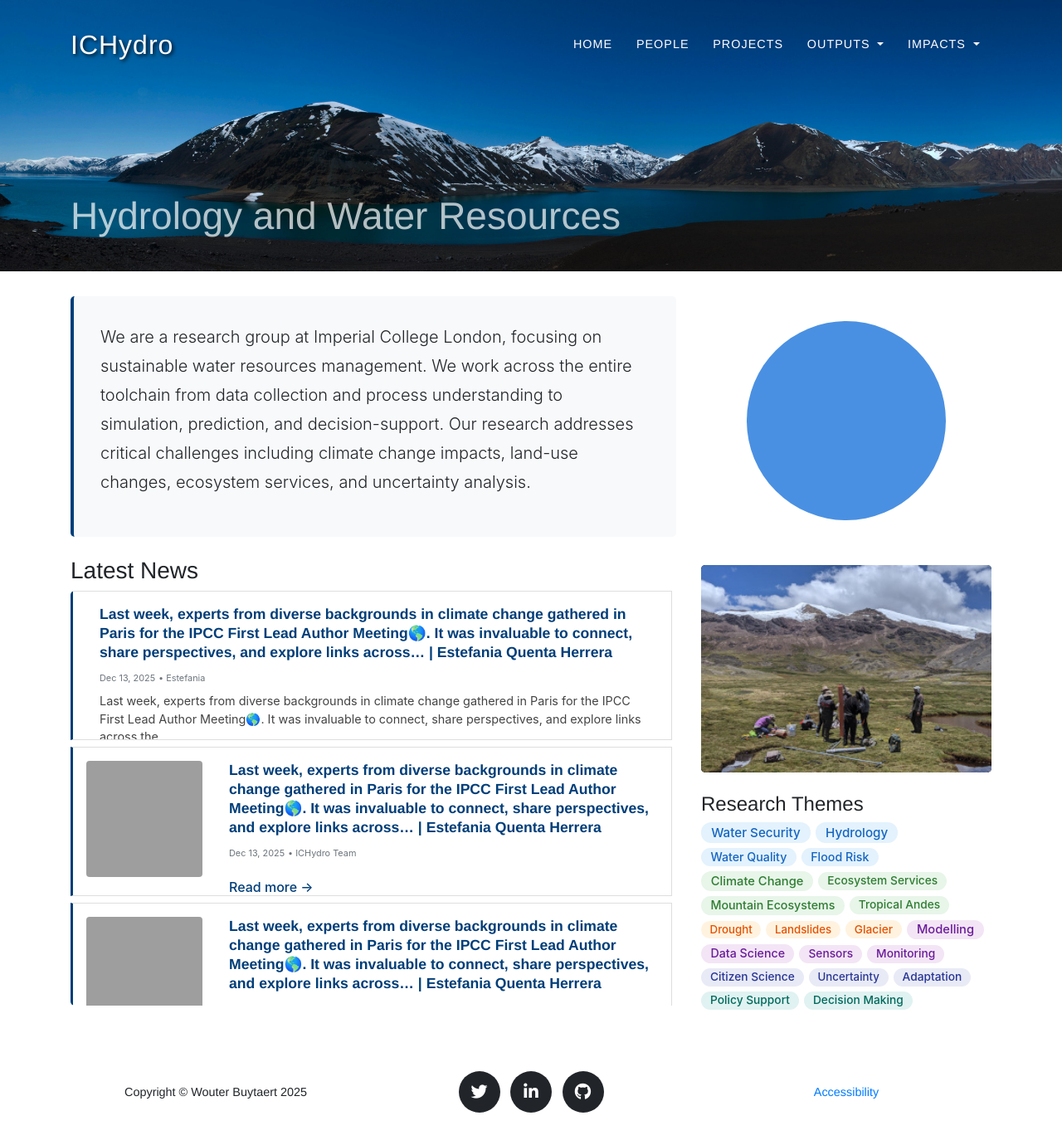
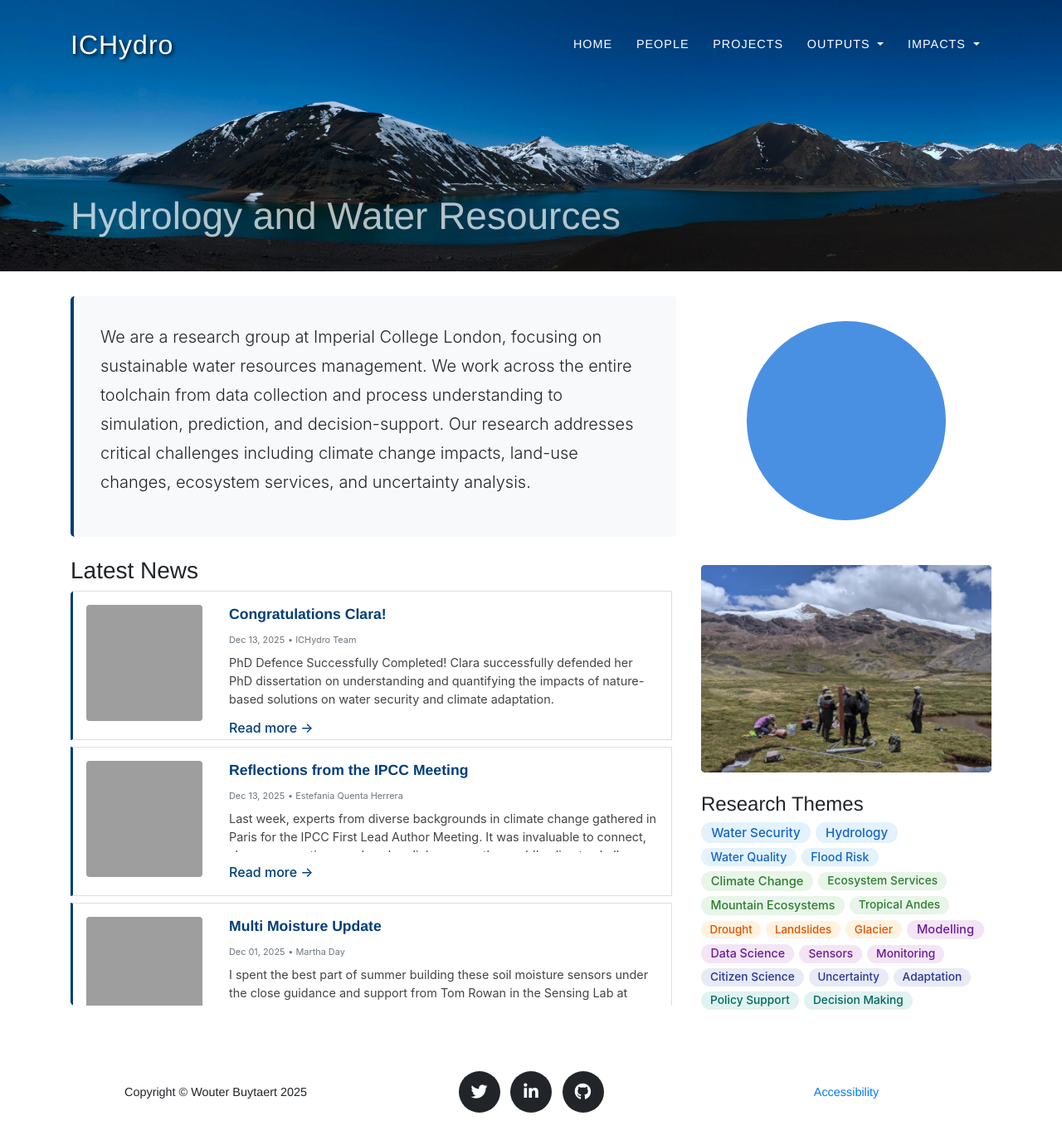
Before and after one commit to ICHydro/ichydro.github.io, a Jekyll site: the page built from index.md, in a window 1280 px wide. Shown: the top 1380 px of the page at 83% size. Built offline with Jekyll 4.4.1, drawn with Linux system fonts in a browser that asks for light colours; some web fonts are replaced; grey boxes are pictures that could not be loaded.

```diff
--- a/_data/news.yml
+++ b/_data/news.yml
@@ -1,77 +1,26 @@
-- id: 10
+- id: 1
+  short_title: "Reflections from the IPCC Meeting"
+  title: "IPCC First Lead Author Meeting in Paris"
+  date: 2025-12-13
+  description: "Last week, experts from diverse backgrounds in climate change gathered in Paris for the IPCC First Lead Author Meeting. It was invaluable to connect, share perspectives, and explore links across the world's climate challenges."
+  link: "https://www.linkedin.com/posts/estefaniaquentaherrera_last-week-experts-from-diverse-backgrounds-activity-7404462304563609600-f1wY"
+  author: "Estefania Quenta Herrera"
+  image: "https://media.licdn.com/dms/image/v2/D4E22AQEVBy2fO1b6bg/feedshare-shrink_800/B4EZsHvOcmIwAg-/0/1765361379973?e=2147483647&v=beta&t=6jwwTiPDdAgk1HiVDUXAd7EY3Svve0XV2nCWhZkDBJc"
+
+- id: 2
+  short_title: "Congratulations Clara!"
+  title: "Clara Gimeno Jésus successfully defends PhD"
+  date: 2025-12-13
+  description: "PhD Defence Successfully Completed! Clara successfully defended her PhD dissertation on understanding and quantifying the impacts of nature-based solutions on water security and climate adaptation."
+  link: "https://www.linkedin.com/posts/clara-gimeno-j%C3%A9sus_naturebasedsolutions-watersecurity-climateadaptation-activity-7402383635905028096-eXNJ"
+  author: "ICHydro Team"
+  image: "https://media.licdn.com/dms/image/v2/D4E22AQHZd9ehEyByBg/feedshare-shrink_800/B4EZrqMrM1KMAg-/0/1764865786619?e=2147483647&v=beta&t=UDhOO56voUi6mKMEpN6PI05ogcmBzYHhv3ifQCppZh8"
+
+- id: 3
   short_title: "Multi Moisture Update"
-  title: "#mountainhydrology #watersecurity #openscience #openhardware #fieldresearch #ecuador #climateresearch #arduino | Martha Day"
+  title: "Martha Day builds soil moisture sensors"
   date: 2025-12-01
-  description: "I spent the best part of summer building these soil moisture sensors under the close guidance and support from Tom Rowan in the Sensing Lab at Imperial. We assembled 36 sensors using Arduino boards an..."
-  link: "https://www.linkedin.com/posts/martha-day-91318718b_mountainhydrology-watersecurity-openscience-activity-7398337282480697344-mFCd?utm_source=share&utm_medium=member_desktop&rcm=ACoAABomsAkBIh1yXrGYsiNLdAli9PtVquvr8lU"
+  description: "I spent the best part of summer building these soil moisture sensors under the close guidance and support from Tom Rowan in the Sensing Lab at Imperial. We assembled 36 sensors using Arduino boards and custom PCBs for deployment in Ecuador."
+  link: "https://www.linkedin.com/posts/martha-day-91318718b_mountainhydrology-watersecurity-openscience-activity-7398337282480697344-mFCd"
   author: "Martha Day"
   image: "https://media.licdn.com/dms/image/v2/D4E22AQHGxdO56e2vsw/feedshare-shrink_2048_1536/B4EZqwsjAWHcAw-/0/1763901060502?e=2147483647&v=beta&t=SJye0ZTBfSJ0U2Cim6CZTOoQe1FdT5I9aQ3XpbAhIws"
-- short_title: "Congratulations Clara!"
-  title: "#naturebasedsolutions #watersecurity #climateadaptation #mountainhydrology #scienceforsolutions #sustainabledevelopmentgoals | Clara Gimeno Jésus | 42 comments"
-  date: 2025-12-13
-  description: "🎉 PhD Defence Successfully Completed 🎉
-
-🎓 I’m very happy to share that I successfully defended my PhD dissertation, titled “Understanding and quantifying the impacts of nature-based solutions on water..."
-  link: "https://www.linkedin.com/posts/clara-gimeno-j%C3%A9sus_naturebasedsolutions-watersecurity-climateadaptation-activity-7402383635905028096-eXNJ?utm_source=share&utm_medium=member_desktop&rcm=ACoAABomsAkBIh1yXrGYsiNLdAli9PtVquvr8lU"
-  author: "ICHydro Team"
-  image: "https://media.licdn.com/dms/image/v2/D4E22AQHZd9ehEyByBg/feedshare-shrink_800/B4EZrqMrM1KMAg-/0/1764865786619?e=2147483647&v=beta&t=UDhOO56voUi6mKMEpN6PI05ogcmBzYHhv3ifQCppZh8"
-- short_title: "Congratulations Clara!"
-  title: "#naturebasedsolutions #watersecurity #climateadaptation #mountainhydrology #scienceforsolutions #sustainabledevelopmentgoals | Clara Gimeno Jésus | 42 comments"
-  date: 2025-12-13
-  description: "🎉 PhD Defence Successfully Completed 🎉
-
-🎓 I’m very happy to share that I successfully defended my PhD dissertation, titled “Understanding and quantifying the impacts of nature-based solutions on water..."
-  link: "https://www.linkedin.com/posts/clara-gimeno-j%C3%A9sus_naturebasedsolutions-watersecurity-climateadaptation-activity-7402383635905028096-eXNJ?utm_source=share&utm_medium=member_desktop&rcm=ACoAABomsAkBIh1yXrGYsiNLdAli9PtVquvr8lU"
-  author: "ICHydro Team"
-  image: "https://media.licdn.com/dms/image/v2/D4E22AQHZd9ehEyByBg/feedshare-shrink_800/B4EZrqMrM1KMAg-/0/1764865786619?e=2147483647&v=beta&t=UDhOO56voUi6mKMEpN6PI05ogcmBzYHhv3ifQCppZh8"
-- title: "Last week, experts from diverse backgrounds in climate change gathered in Paris for the IPCC First Lead Author Meeting🌎.
-It was invaluable to connect, share perspectives, and explore links across… | Estefania Quenta Herrera"
-  date: 2025-12-13
-  description: "Last week, experts from diverse backgrounds in climate change gathered in Paris for the IPCC First Lead Author Meeting🌎.
-It was invaluable to connect, share perspectives, and explore links across the ..."
-  link: "https://www.linkedin.com/posts/estefaniaquentaherrera_last-week-experts-from-diverse-backgrounds-activity-7404462304563609600-f1wY"
-  author: "ICHydro Team"
-  image: "https://media.licdn.com/dms/image/v2/D4E22AQEVBy2fO1b6bg/feedshare-shrink_800/B4EZsHvOcmIwAg-/0/1765361379973?e=2147483647&v=beta&t=6jwwTiPDdAgk1HiVDUXAd7EY3Svve0XV2nCWhZkDBJc"
-- title: "Last week, experts from diverse backgrounds in climate change gathered in Paris for the IPCC First Lead Author Meeting🌎.
-It was invaluable to connect, share perspectives, and explore links across… | Estefania Quenta Herrera"
-  date: 2025-12-13
-  description: "Last week, experts from diverse backgrounds in climate change gathered in Paris for the IPCC First Lead Author Meeting🌎.
-It was invaluable to connect, share perspectives, and explore links across the ..."
-  link: "https://www.linkedin.com/posts/estefaniaquentaherrera_last-week-experts-from-diverse-backgrounds-activity-7404462304563609600-f1wY"
-  author: "ICHydro Team"
-  image: "https://media.licdn.com/dms/image/v2/D4E22AQEVBy2fO1b6bg/feedshare-shrink_800/B4EZsHvOcmIwAg-/0/1765361379973?e=2147483647&v=beta&t=6jwwTiPDdAgk1HiVDUXAd7EY3Svve0XV2nCWhZkDBJc"
-- title: "Last week, experts from diverse backgrounds in climate change gathered in Paris for the IPCC First Lead Author Meeting🌎.
-It was invaluable to connect, share perspectives, and explore links across… | Estefania Quenta Herrera"
-  date: 2025-12-13
-  description: "Last week, experts from diverse backgrounds in climate change gathered in Paris for the IPCC First Lead Author Meeting🌎.
-It was invaluable to connect, share perspectives, and explore links across the ..."
-  link: "https://www.linkedin.com/posts/estefaniaquentaherrera_last-week-experts-from-diverse-backgrounds-activity-7404462304563609600-f1wY"
-  author: "ICHydro Team"
-  image: "https://media.licdn.com/dms/image/v2/D4E22AQEVBy2fO1b6bg/feedshare-shrink_800/B4EZsHvOcmIwAg-/0/1765361379973?e=2147483647&v=beta&t=6jwwTiPDdAgk1HiVDUXAd7EY3Svve0XV2nCWhZkDBJc"
-- title: "Last week, experts from diverse backgrounds in climate change gathered in Paris for the IPCC First Lead Author Meeting🌎.
-It was invaluable to connect, share perspectives, and explore links across… | Estefania Quenta Herrera"
-  date: 2025-12-13
-  description: "Last week, experts from diverse backgrounds in climate change gathered in Paris for the IPCC First Lead Author Meeting🌎.
-It was invaluable to connect, share perspectives, and explore links across the ..."
-  link: "https://www.linkedin.com/posts/estefaniaquentaherrera_last-week-experts-from-diverse-backgrounds-activity-7404462304563609600-f1wY"
-  author: "Estefania"
-# News feed items
-# Add new items to the top of the list
-# Format: date, title, description (optional), link (optional)
-
-- date: 2025-12-10
-  title: "New publication on water security in glacier-fed basins"
-  description: "Latest research published in Nature Water"
-  link: "/publications.html"
-
-- date: 2025-11-15
-  title: "FLOODTWIN project launched"
-  description: "Digital twin technology for flood forecasting begins"
-  link: "/projects.html"
-
-- date: 2025-10-20
-  title: "Welcome new PhD students"
-  description: "Three new students join the group"
-  link: "/people.html"
-
-# Add more news items here
```
